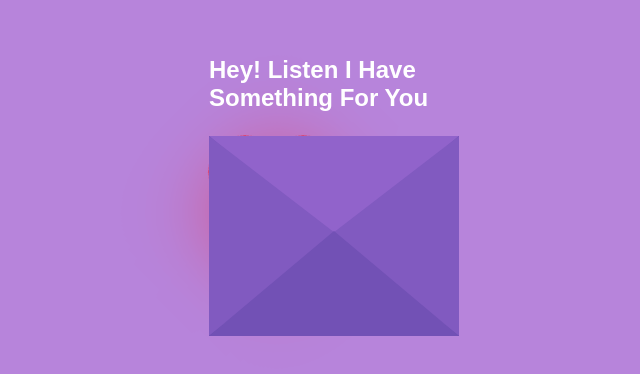
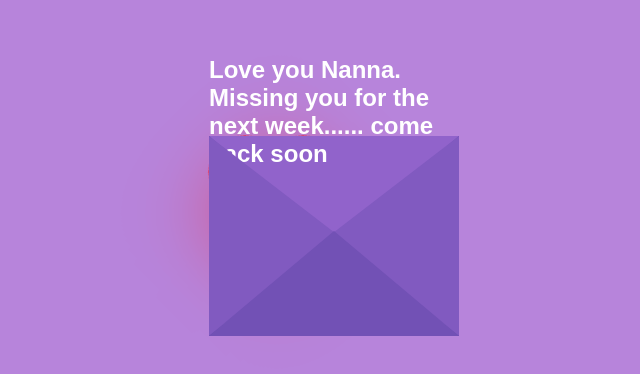
Before and after one commit to Vadisanaveenkumar24/loveletter, a plain HTML site: page index.html in a window 1280 px wide. Shown: the part 172-546 px from the top of the page, without its empty margins (306-946 px from the left). Drawn offline with Linux system fonts and the light colour scheme.

Commit message:
Update index.html

```diff
--- a/index.html
+++ b/index.html
@@ -25,7 +25,7 @@
       <div class="top"></div>
       <div class="shadow"></div>
       <div class="text1">
-        <h2>Hey! Listen I Have Something For You</h2>
+        <h2>Love you Nanna. Missing you for the next week...... come back soon </h2>
       </div>
     </div>
   </body>
```
